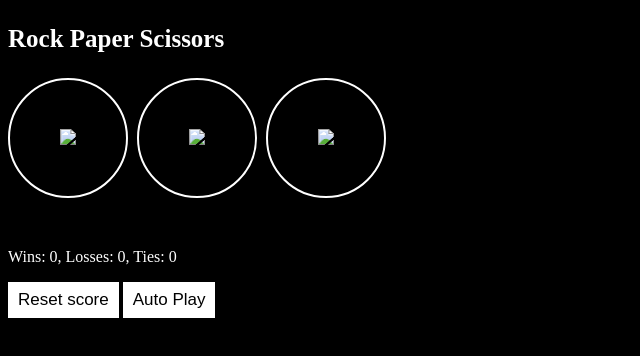
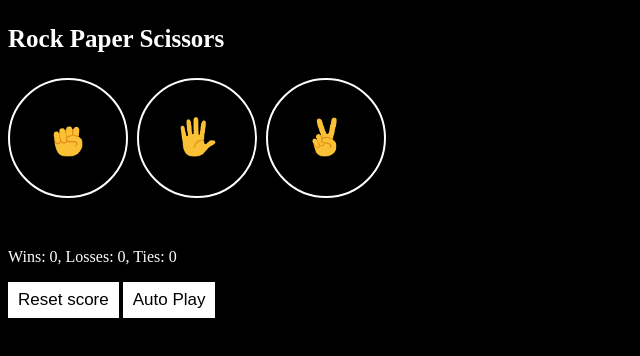
Before and after one commit to uniqueahmerd/Unique-Rock-Paper-Scissors-Game, a plain HTML site: page Rock-paper-scissors-game.html in a window 1280 px wide. Shown: the whole page, without its empty margins (0-640 px from the left). Drawn offline with Linux system fonts and the light colour scheme.

Commit message:
Update Rock-paper-scissors-game.html

```diff
--- a/Rock-paper-scissors-game.html
+++ b/Rock-paper-scissors-game.html
@@ -18,7 +18,7 @@
     <button onclick="
      playGame('rock');
        " class="move-button">
-       <img src="Images/rock-emoji.png"
+       <img src="rock-emoji.png"
          class="move-icon">
     </button>
 
@@ -26,13 +26,13 @@
     <button onclick="
     playGame('paper');
        " class="move-button">
-       <img src="Images/paper-emoji.png" class="move-icon">
+       <img src="paper-emoji.png" class="move-icon">
     </button>
 
     <button onclick="
     playGame('scissors');
        " class="move-button">
-     <img src="Images/scissors-emoji.png" class="move-icon">
+     <img src="scissors-emoji.png" class="move-icon">
     </button>
 
 
```
